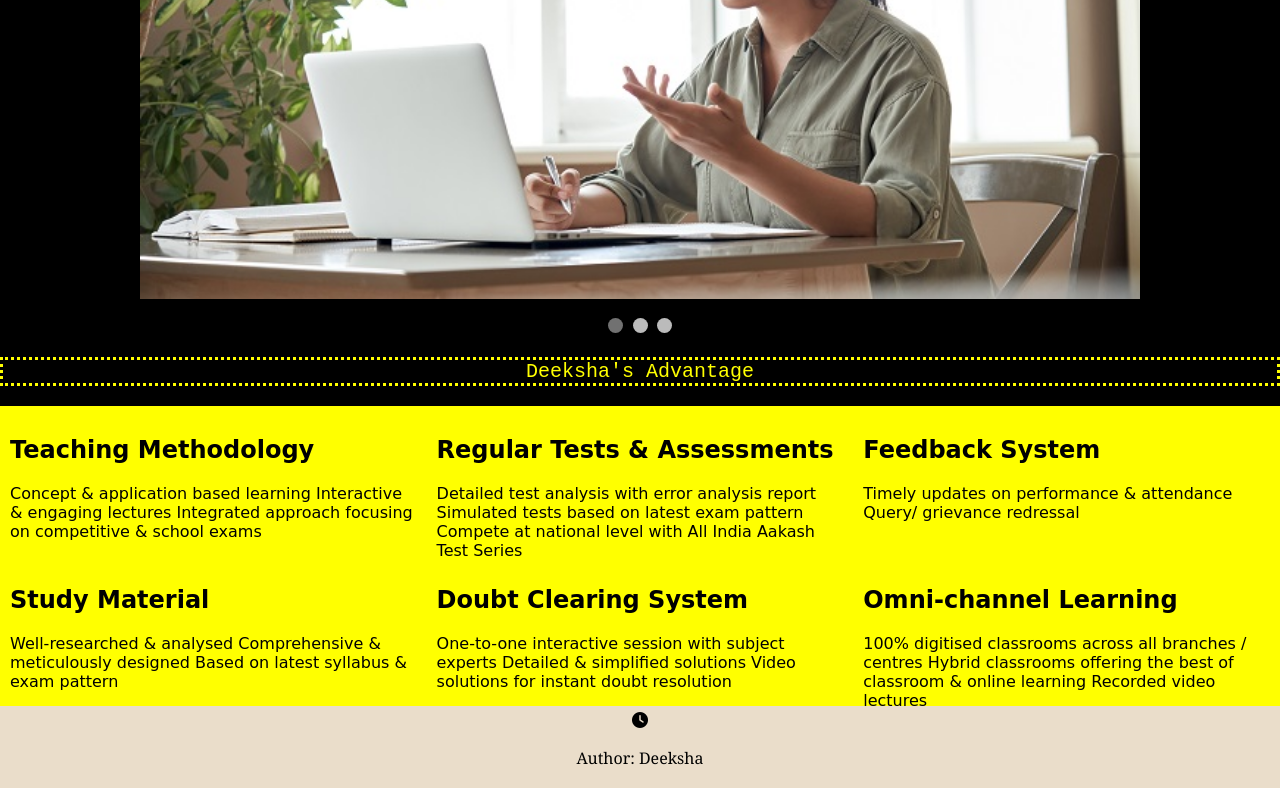
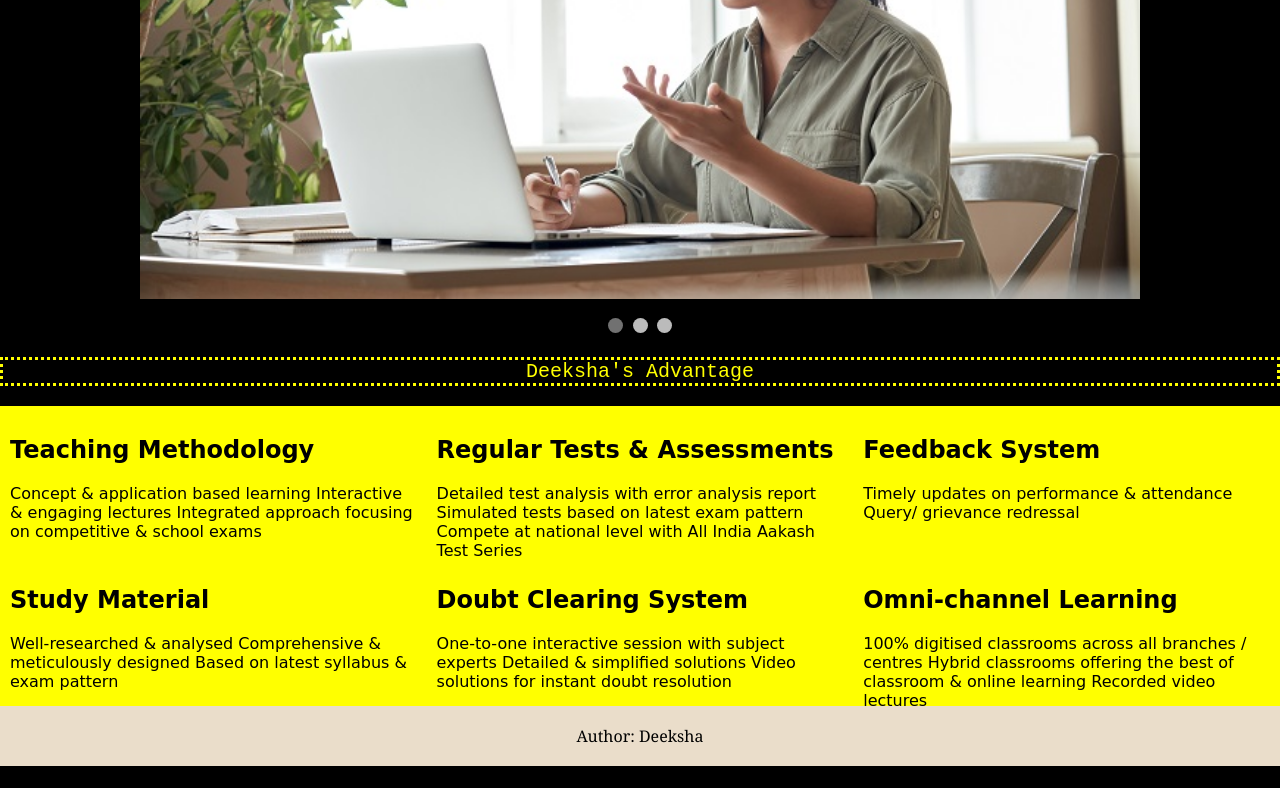
Before and after one commit to teamgradient/website, a plain HTML site: page index.html in a window 1280 px wide. Shown: the part 577-1365 px from the top of the page. After the commit the page ends 1343 px from the top, so only its background shows below. Drawn offline with Linux system fonts and the light colour scheme.

Commit message:
Update index.html

```diff
--- a/index.html
+++ b/index.html
@@ -125,7 +125,7 @@
   </div>
 
   <footer>
-    <i class="fas fa-clock"></i>
+
 
     <p>Author: Deeksha</p>
   </footer>
```
